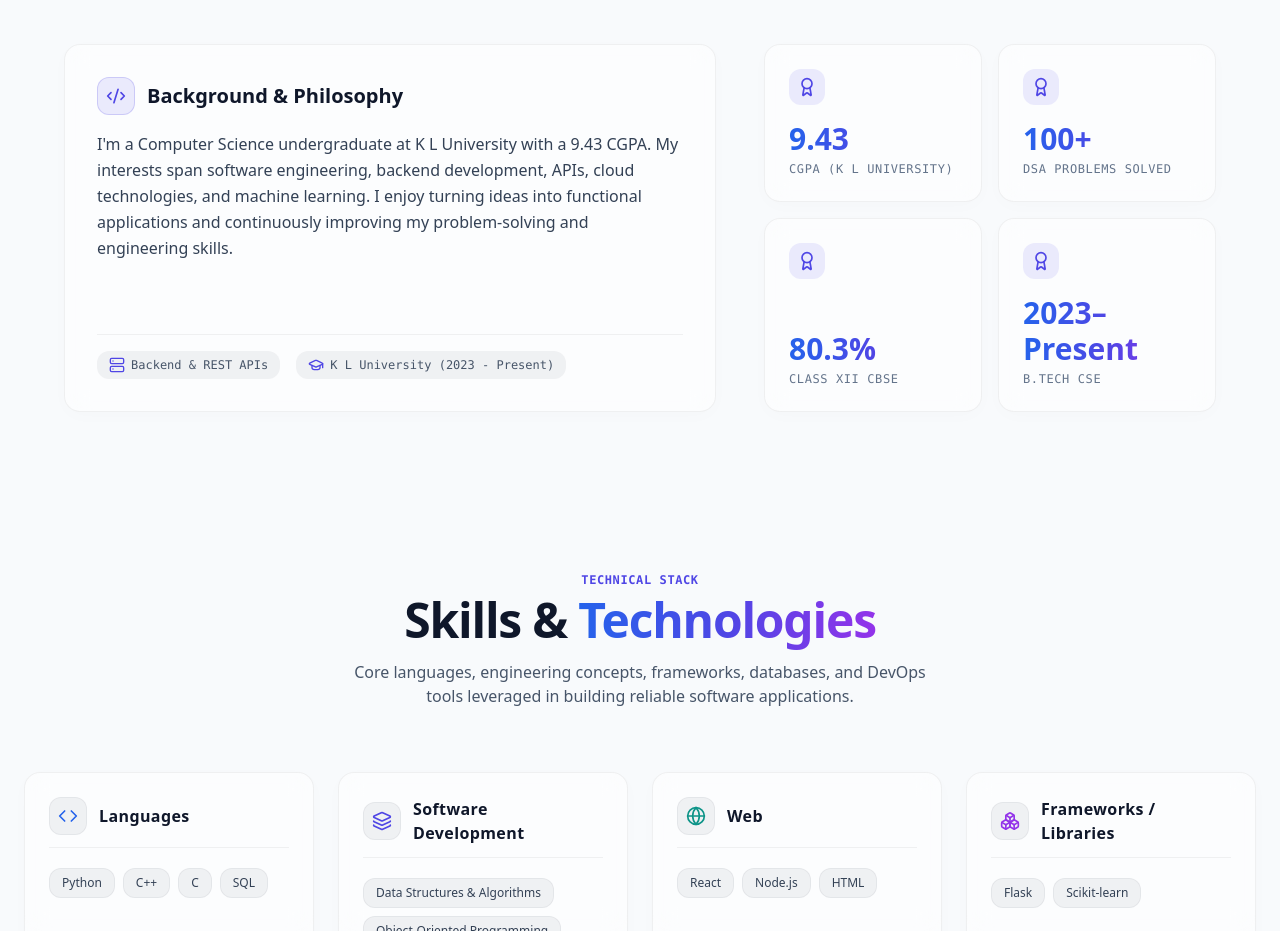
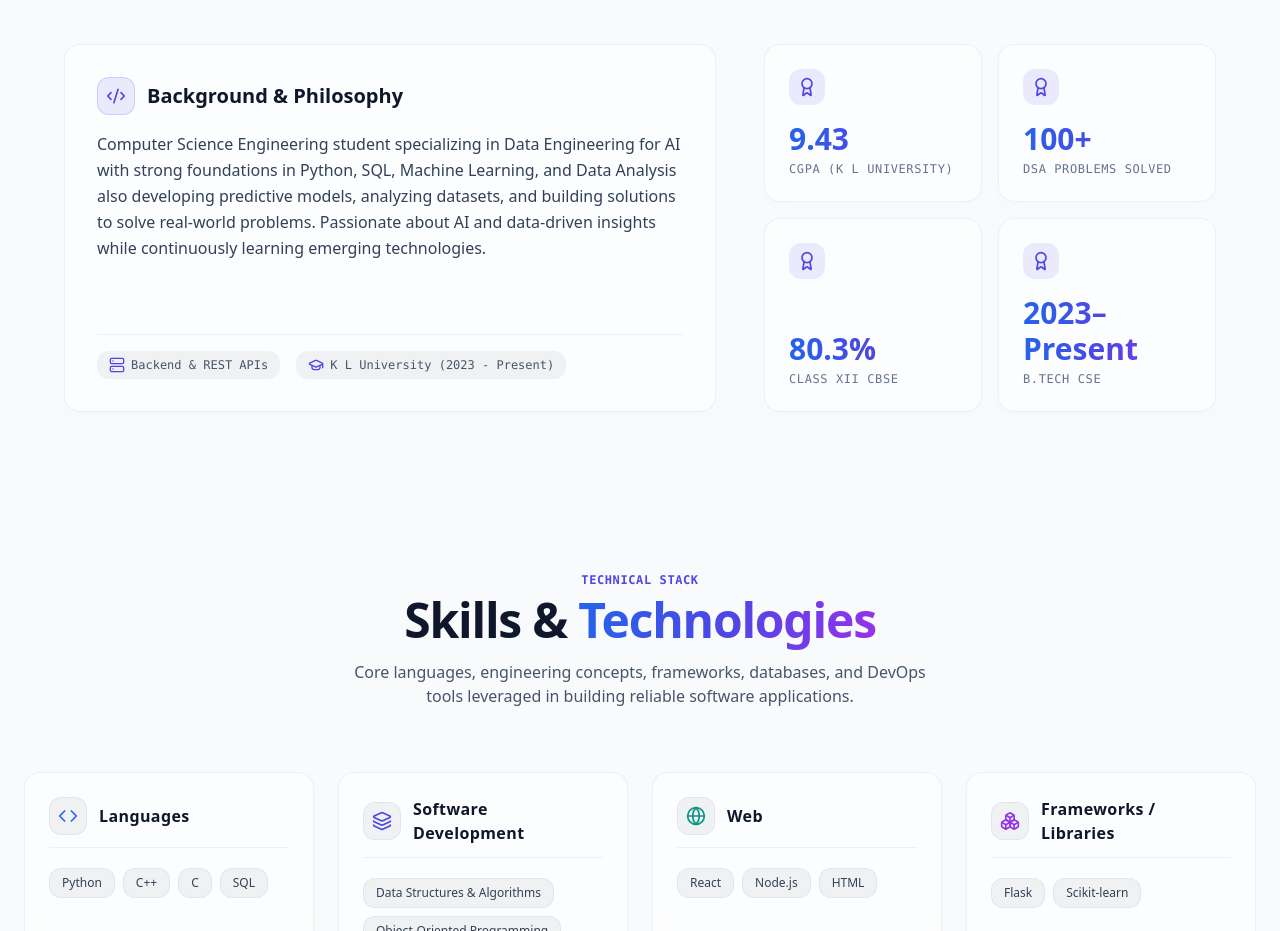
Before and after one commit to Anusha-2005/Portfolio, a Next.js app: page / in a window 1280 px wide. Shown: the part 900-1831 px from the top of the page. Built offline with nearby package versions, Linux system fonts and the light colour scheme.

Commit message:
content: update Background & Philosophy text in About section

```diff
--- a/src/components/About.tsx
+++ b/src/components/About.tsx
@@ -60,7 +60,7 @@ export default function About() {
               </div>
 
               <p className="text-slate-700 text-base leading-relaxed">
-                I&apos;m a Computer Science undergraduate at K L University with a 9.43 CGPA. My interests span software engineering, backend development, APIs, cloud technologies, and machine learning. I enjoy turning ideas into functional applications and continuously improving my problem-solving and engineering skills.
+                Computer Science Engineering student specializing in Data Engineering for AI with strong foundations in Python, SQL, Machine Learning, and Data Analysis also developing predictive models, analyzing datasets, and building solutions to solve real-world problems. Passionate about AI and data-driven insights while continuously learning emerging technologies.
               </p>
             </div>
 
```
